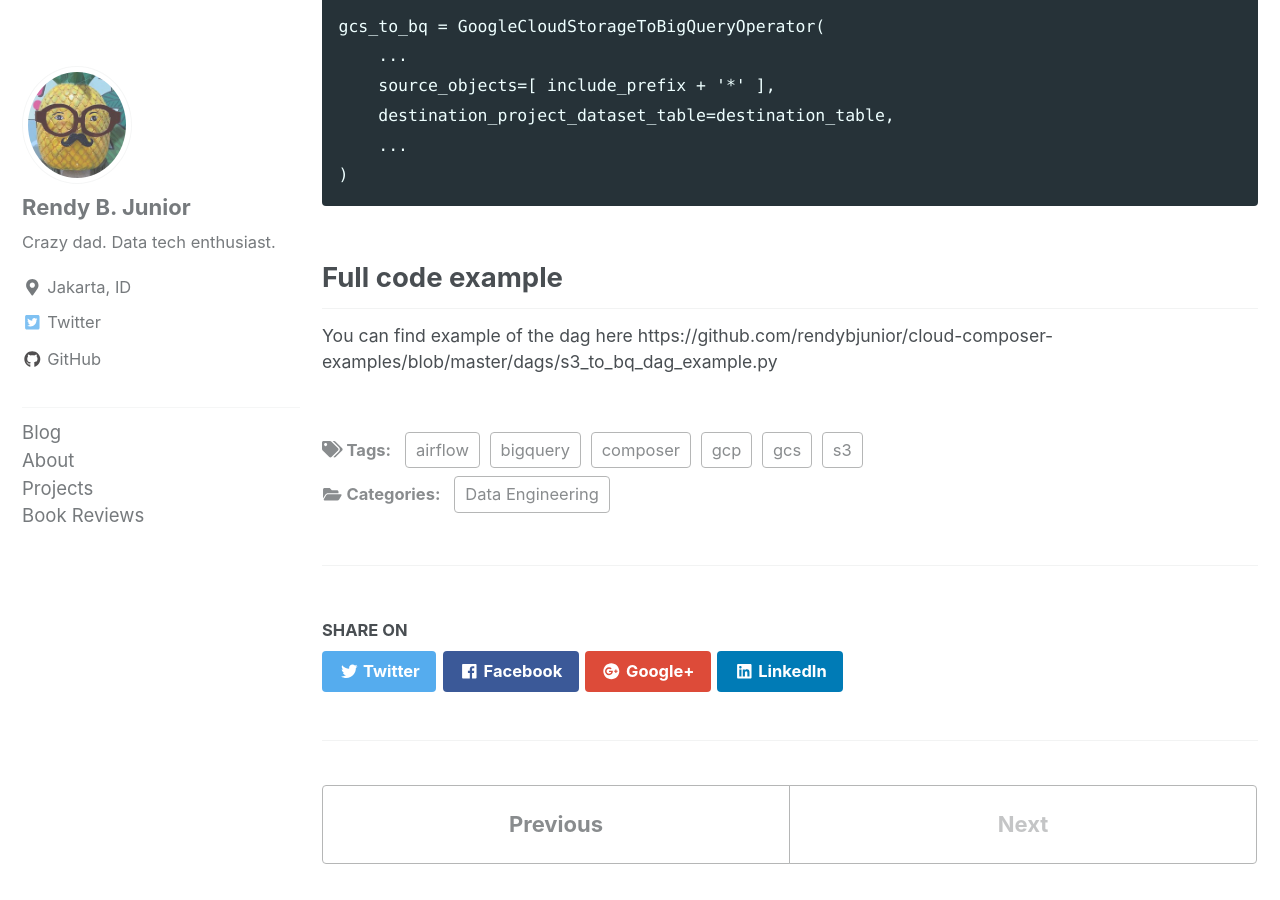
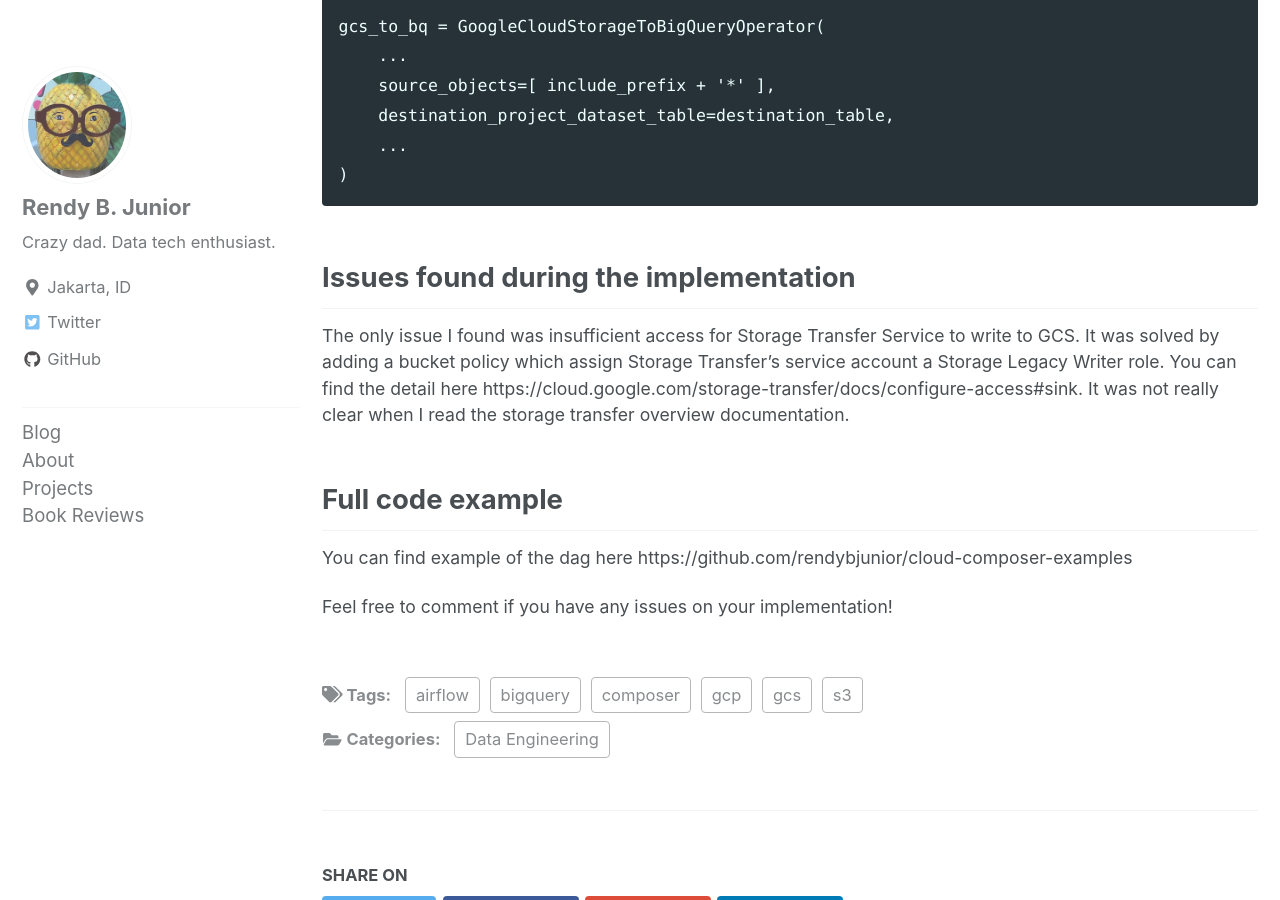
Before and after one commit to rendybjunior/rendyistyping, a Jekyll site: the page built from _posts/2019-06-22-s3-to-bq.md, in a window 1280 px wide and 900 px high, scrolled down 2406 px. Built offline with Jekyll 4.4.1, drawn with Linux system fonts in a browser that asks for light colours; cached includes are drawn as plain includes; nearby versions of some CDN libraries; comment, search, counter and statistics services are not loaded.

Commit message:
Update 2019-06-22-s3-to-bq.md

````diff
--- a/_posts/2019-06-22-s3-to-bq.md
+++ b/_posts/2019-06-22-s3-to-bq.md
@@ -60,5 +60,10 @@ gcs_to_bq = GoogleCloudStorageToBigQueryOperator(
 )
 ```
 
+## Issues found during the implementation
+The only issue I found was insufficient access for Storage Transfer Service to write to GCS. It was solved by adding a bucket policy which assign Storage Transfer’s service account a Storage Legacy Writer role. You can find the detail here https://cloud.google.com/storage-transfer/docs/configure-access#sink. It was not really clear when I read the storage transfer overview documentation.
+
 ## Full code example
-You can find example of the dag here https://github.com/rendybjunior/cloud-composer-examples/blob/master/dags/s3_to_bq_dag_example.py
+You can find example of the dag here https://github.com/rendybjunior/cloud-composer-examples
+
+Feel free to comment if you have any issues on your implementation!
````
